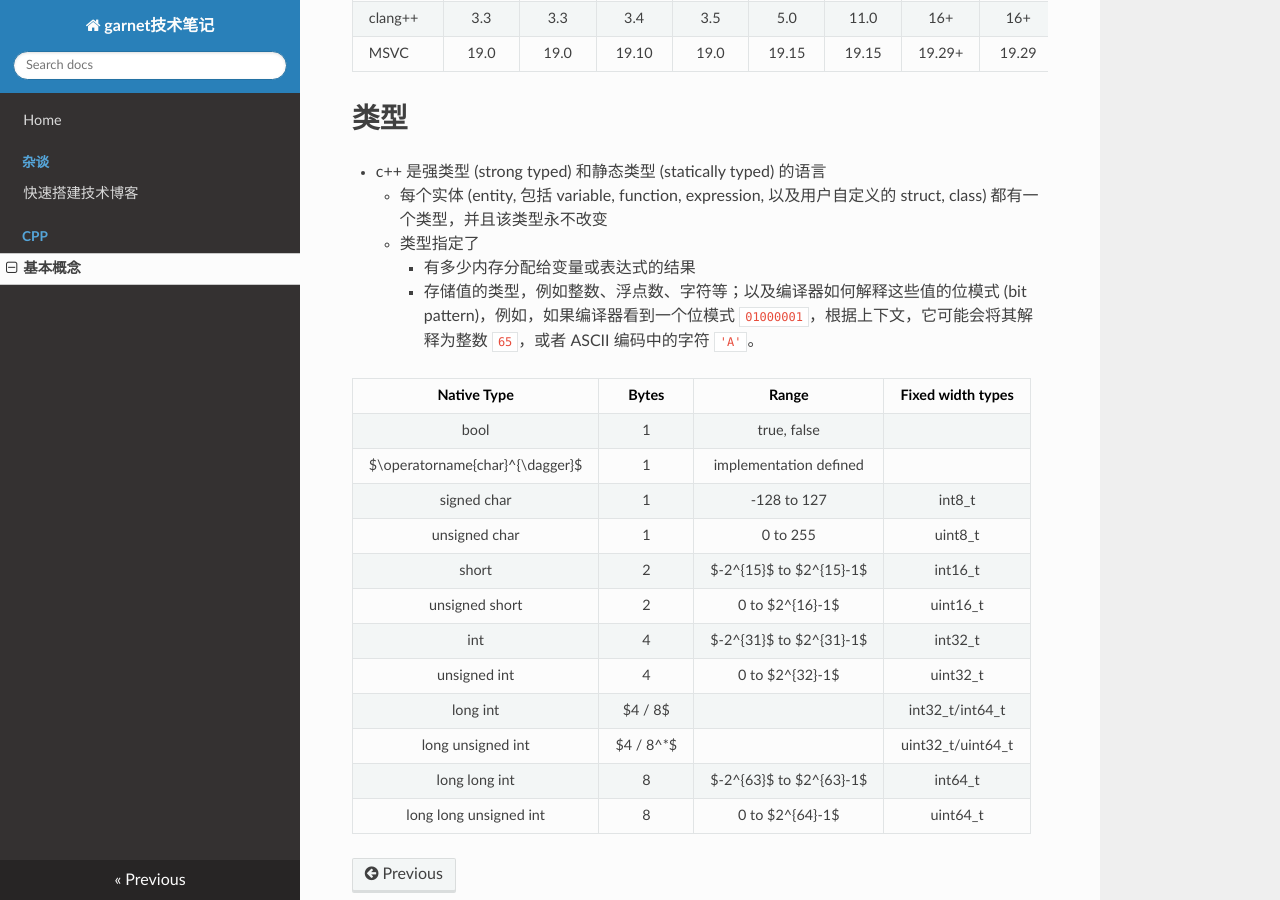
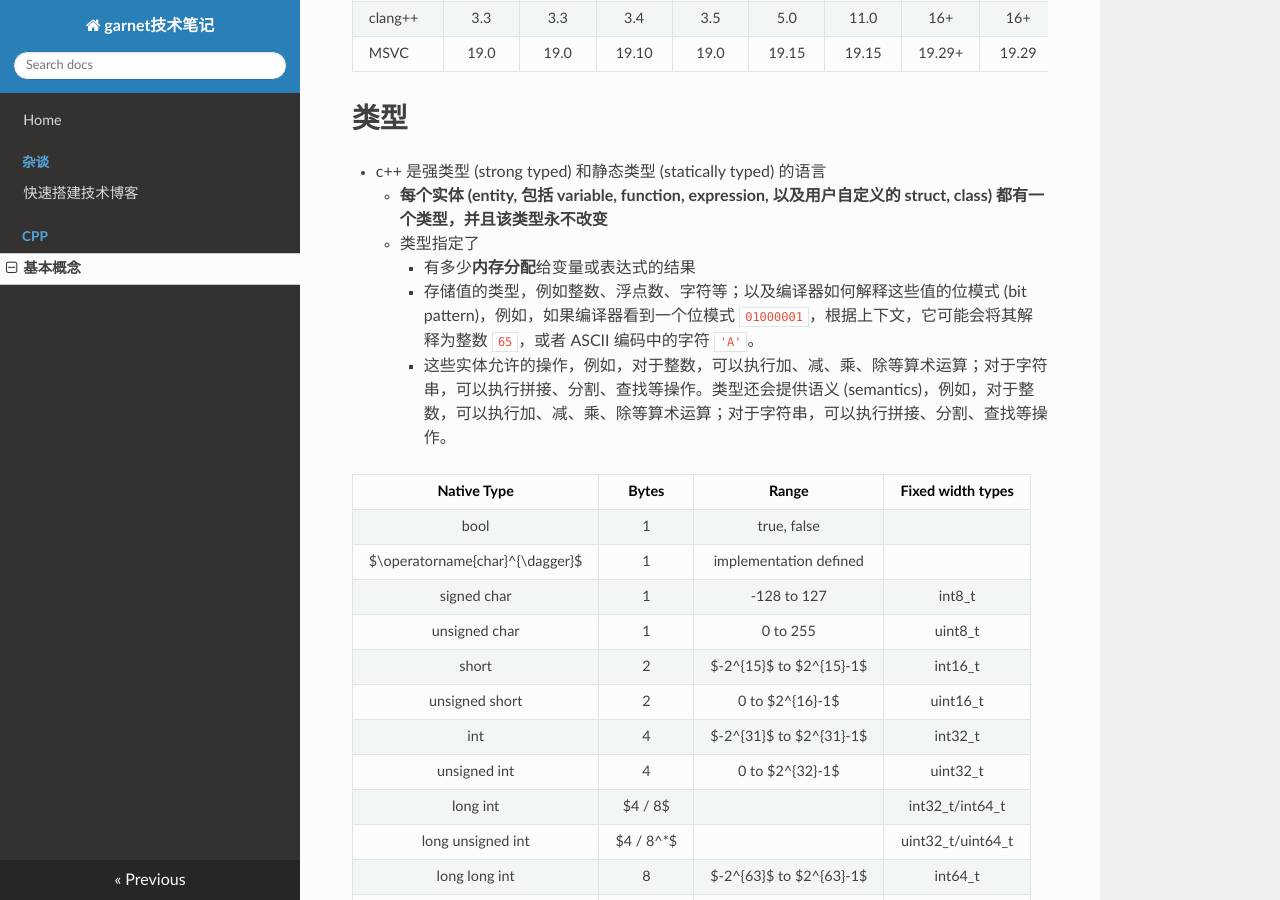
Before and after one commit to ymma98/technotes, an MkDocs documentation site: the page built from docs/cpp/基本概念.md, in a window 1280 px wide and 900 px high, scrolled down 470 px. Built offline with MkDocs 1.6.1, drawn with Linux system fonts in a browser that asks for light colours; nearby versions of some CDN libraries.

Commit message:
docs/cpp/基本概念.md updated from https://stackedit.cn/

```diff
--- a/docs/cpp/基本概念.md
+++ b/docs/cpp/基本概念.md
@@ -22,10 +22,11 @@ g++ -std=c++26 <program.cpp> -o program
 # 类型
 
 * c++ 是强类型 (strong typed) 和静态类型 (statically typed) 的语言
-	* 每个实体 (entity, 包括 variable, function, expression, 以及用户自定义的 struct, class) 都有一个类型，并且该类型永不改变
+	* **每个实体 (entity, 包括 variable, function, expression, 以及用户自定义的 struct, class) 都有一个类型，并且该类型永不改变**
 	* 类型指定了
-		* 有多少内存分配给变量或表达式的结果
+		* 有多少**内存分配**给变量或表达式的结果
 		* 存储值的类型，例如整数、浮点数、字符等；以及编译器如何解释这些值的位模式 (bit pattern)，例如，如果编译器看到一个位模式 `01000001`，根据上下文，它可能会将其解释为整数 `65`，或者 ASCII 编码中的字符 `'A'`。
+		* 这些实体允许的操作，例如，对于整数，可以执行加、减、乘、除等算术运算；对于字符串，可以执行拼接、分割、查找等操作。类型还会提供语义 (semantics)，例如，对于整数，可以执行加、减、乘、除等算术运算；对于字符串，可以执行拼接、分割、查找等操作。
 
 | Native Type | Bytes | Range | Fixed width types <br> <cstdint> |
 | :---: | :---: | :---: | :---: |
```
Also changed, not shown: other parts of docs/cpp/基本概念.md (+3 -3 lines).
